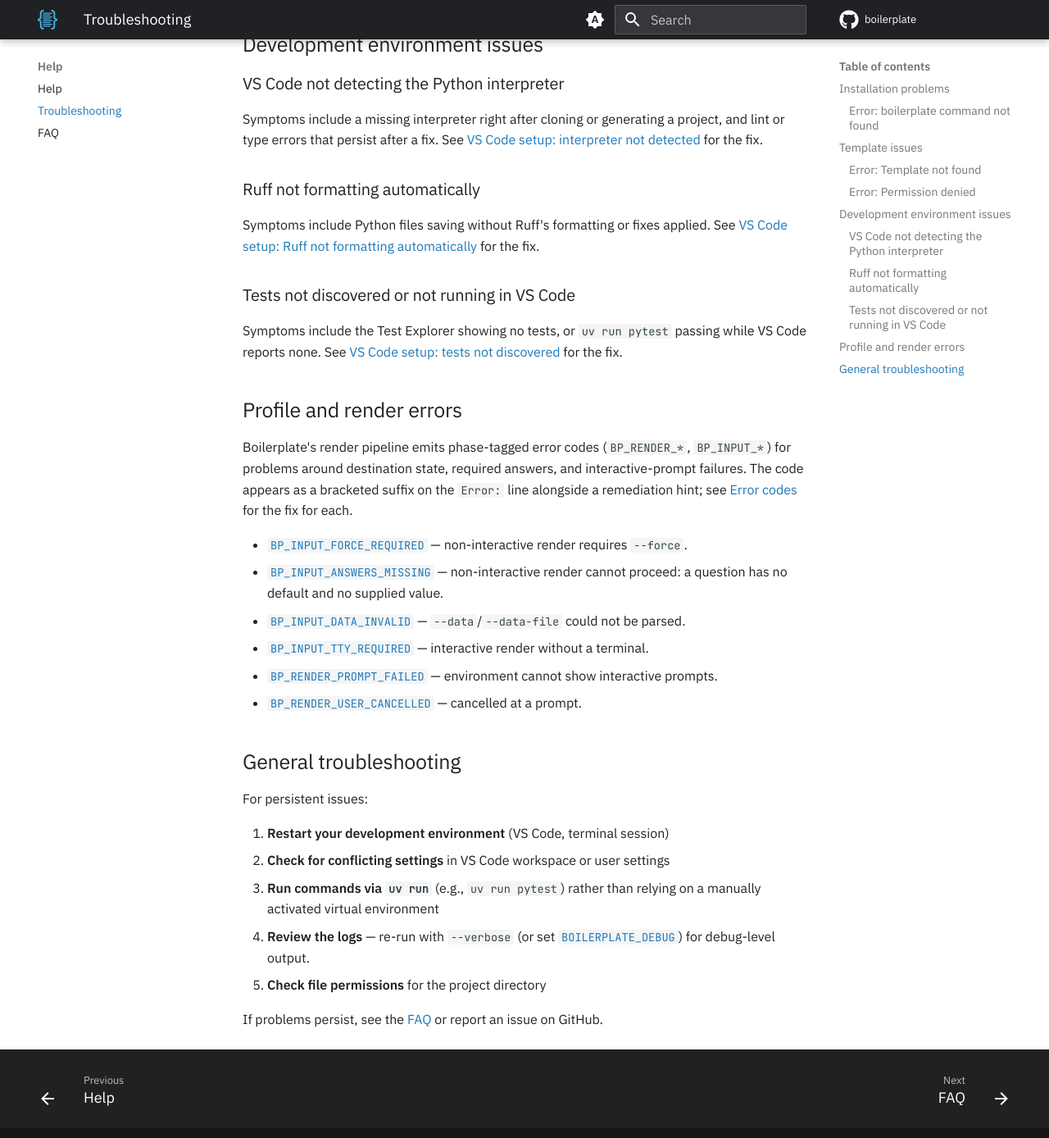
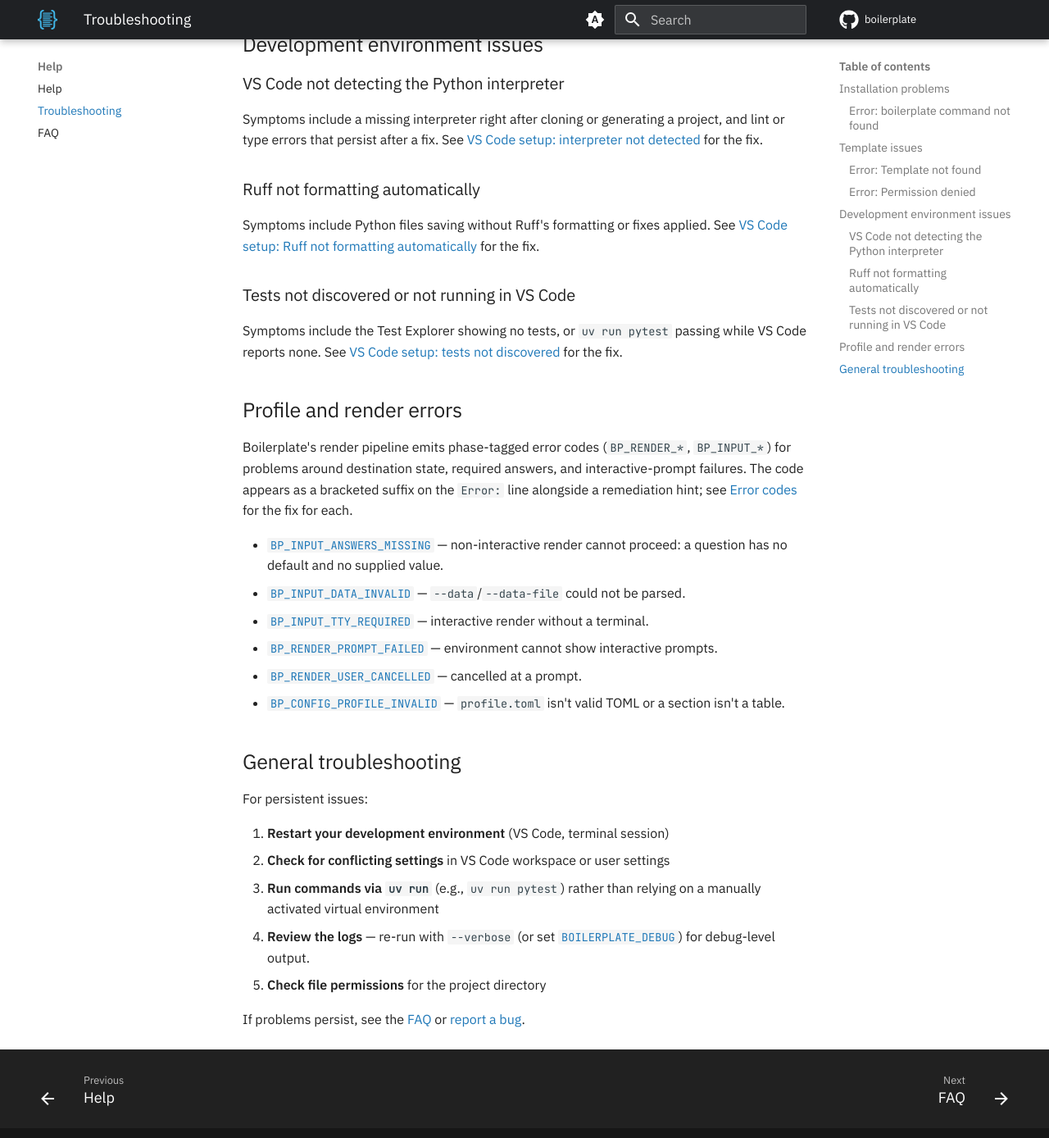
Before and after one commit to TheRealBillSiegler/boilerplate, an MkDocs documentation site: the page built from docs/troubleshooting.md, in a window 1280 px wide and 1400 px high, scrolled down 1170 px. Shown: the top 1388 px of the window at 82% size. Built offline with MkDocs 1.6.1 and Material for MkDocs 9.7.7, drawn with Linux system fonts in a browser that asks for light colours; comment, search, counter and statistics services are not loaded; the version menu is left out.

Commit message:
docs(reference): mark unraised error codes and complete the env var table
Co-Authored-By: Claude Fable 5.1 <noreply@anthropic.com>

```diff
--- a/docs/troubleshooting.md
+++ b/docs/troubleshooting.md
@@ -66,12 +66,12 @@ Symptoms include the Test Explorer showing no tests, or `uv run pytest` passing
 
 Boilerplate's render pipeline emits phase-tagged error codes (`BP_RENDER_*`, `BP_INPUT_*`) for problems around destination state, required answers, and interactive-prompt failures. The code appears as a bracketed suffix on the `Error:` line alongside a remediation hint; see [Error codes](cli.md#error-codes) for the fix for each.
 
-- [`BP_INPUT_FORCE_REQUIRED`](cli.md#error-codes) — non-interactive render requires `--force`.
 - [`BP_INPUT_ANSWERS_MISSING`](cli.md#error-codes) — non-interactive render cannot proceed: a question has no default and no supplied value.
 - [`BP_INPUT_DATA_INVALID`](cli.md#error-codes) — `--data`/`--data-file` could not be parsed.
 - [`BP_INPUT_TTY_REQUIRED`](cli.md#error-codes) — interactive render without a terminal.
 - [`BP_RENDER_PROMPT_FAILED`](cli.md#error-codes) — environment cannot show interactive prompts.
 - [`BP_RENDER_USER_CANCELLED`](cli.md#error-codes) — cancelled at a prompt.
+- [`BP_CONFIG_PROFILE_INVALID`](cli.md#error-codes) — `profile.toml` isn't valid TOML or a section isn't a table.
 
 ## General troubleshooting
 
@@ -83,4 +83,4 @@ For persistent issues:
 4. **Review the logs** — re-run with `--verbose` (or set [`BOILERPLATE_DEBUG`](cli.md#environment-variables)) for debug-level output.
 5. **Check file permissions** for the project directory
 
-If problems persist, see the [FAQ](faq.md) or report an issue on GitHub.
+If problems persist, see the [FAQ](faq.md) or [report a bug](governance/contributing.md#reporting-bugs-and-requesting-features).
```
Also changed, not shown: docs/cli.md (+14 -13 lines), docs/reference/api.md (+5 -0 lines).
